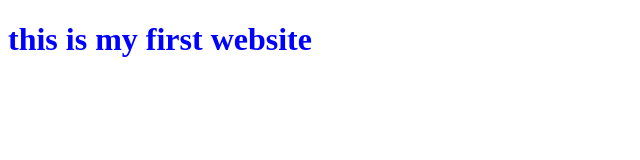
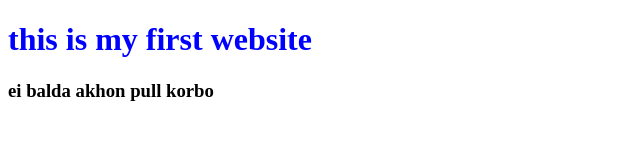
Before and after one commit to Shaeekh007/my-websites, a plain HTML site: page index.html in a window 1280 px wide. Shown: the whole page, without its empty margins (0-640 px from the left). Drawn offline with Linux system fonts and the light colour scheme.

Commit message:
Update index.html

```diff
--- a/index.html
+++ b/index.html
@@ -8,5 +8,6 @@
 </head>
 <body>
     <h1>this is my first website</h1>
+    <h3>ei balda akhon pull korbo</h3>
 </body>
 </html>
```
